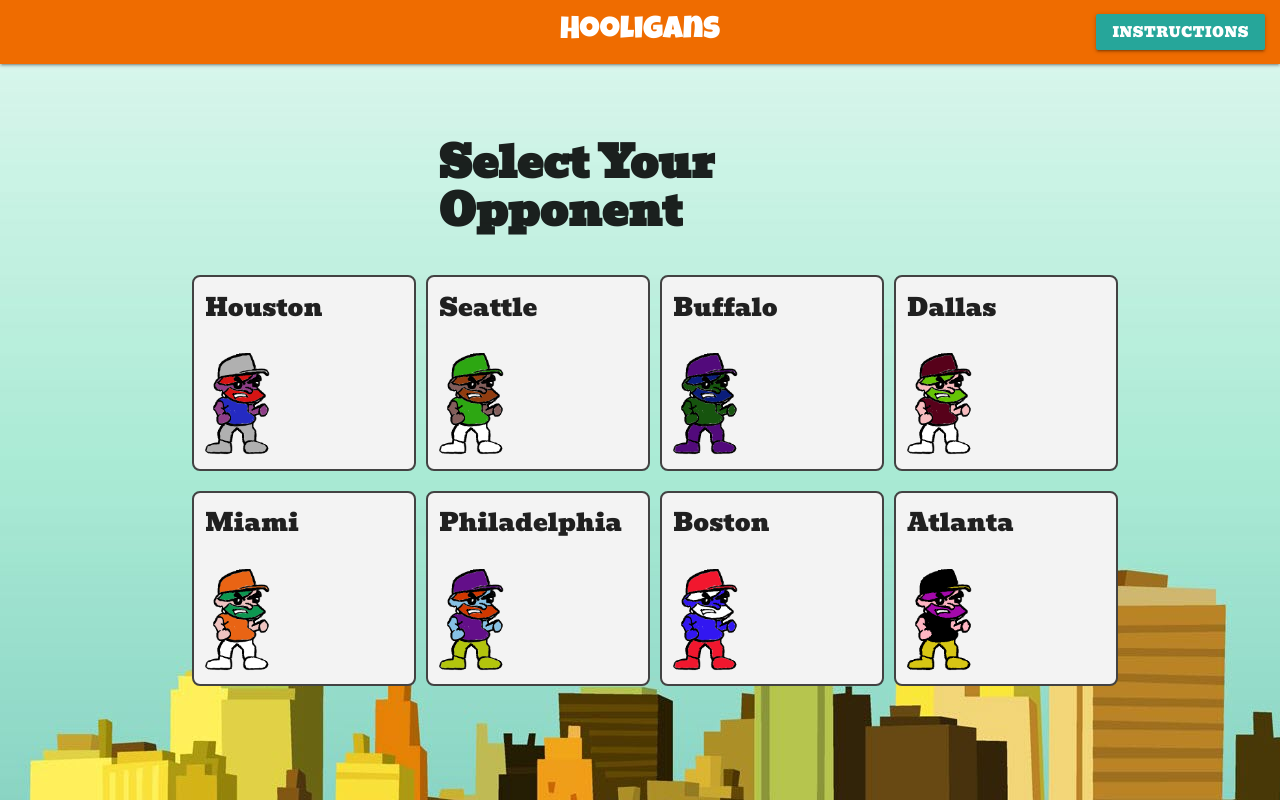
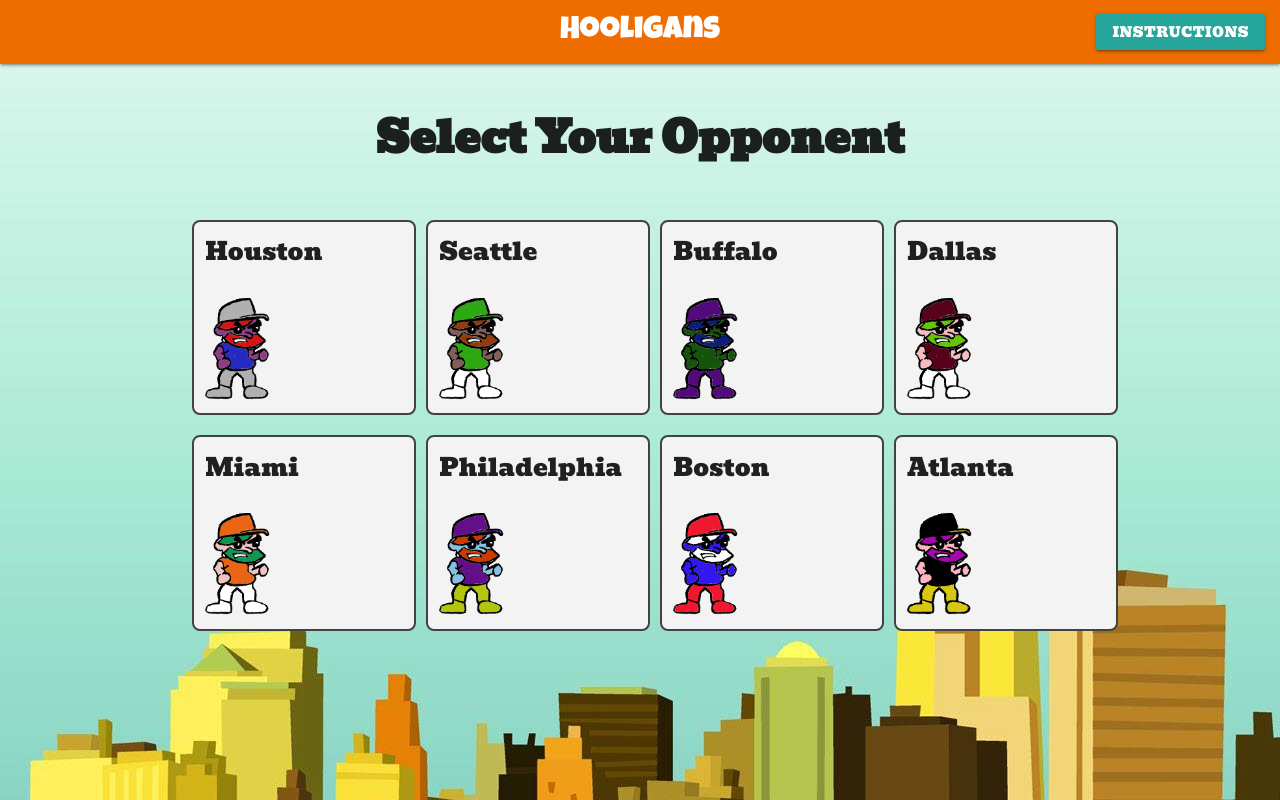
Before and after one commit to irichard03/Project1, a plain HTML site: page opponent.html in a window 1280 px wide. Shown: the top 800 px of the page. Drawn offline with nearby package versions, Linux system fonts and the light colour scheme; no server answers.

Commit message:
fixed css issues

```diff
--- a/assets/css/style.css
+++ b/assets/css/style.css
@@ -288,10 +288,8 @@ h7 {
 
 #selectOpponentText {
     font-weight: 900;
-    margin: auto;
-    width: 40%;
+    text-align: center;
     padding-bottom: 25px;
-    padding-top: 25px;
 }
 #endModal {
     display: none;
@@ -398,8 +396,7 @@ margin: auto;
 
         #selectOpponentText {
             font-weight: 900;
-            margin: auto;
-            width: 45%;
+            text-align: center;
             padding-bottom: 25px;
         }
     }
@@ -437,8 +434,7 @@ margin: auto;
 
 #selectOpponentText{
     font-weight: 900;
-    margin: auto;
-    width: 45%;
+    text-align: center;
     padding-bottom: 25px;
 }
 
```
Also changed, not shown: fight.html (+0 -1 lines).
